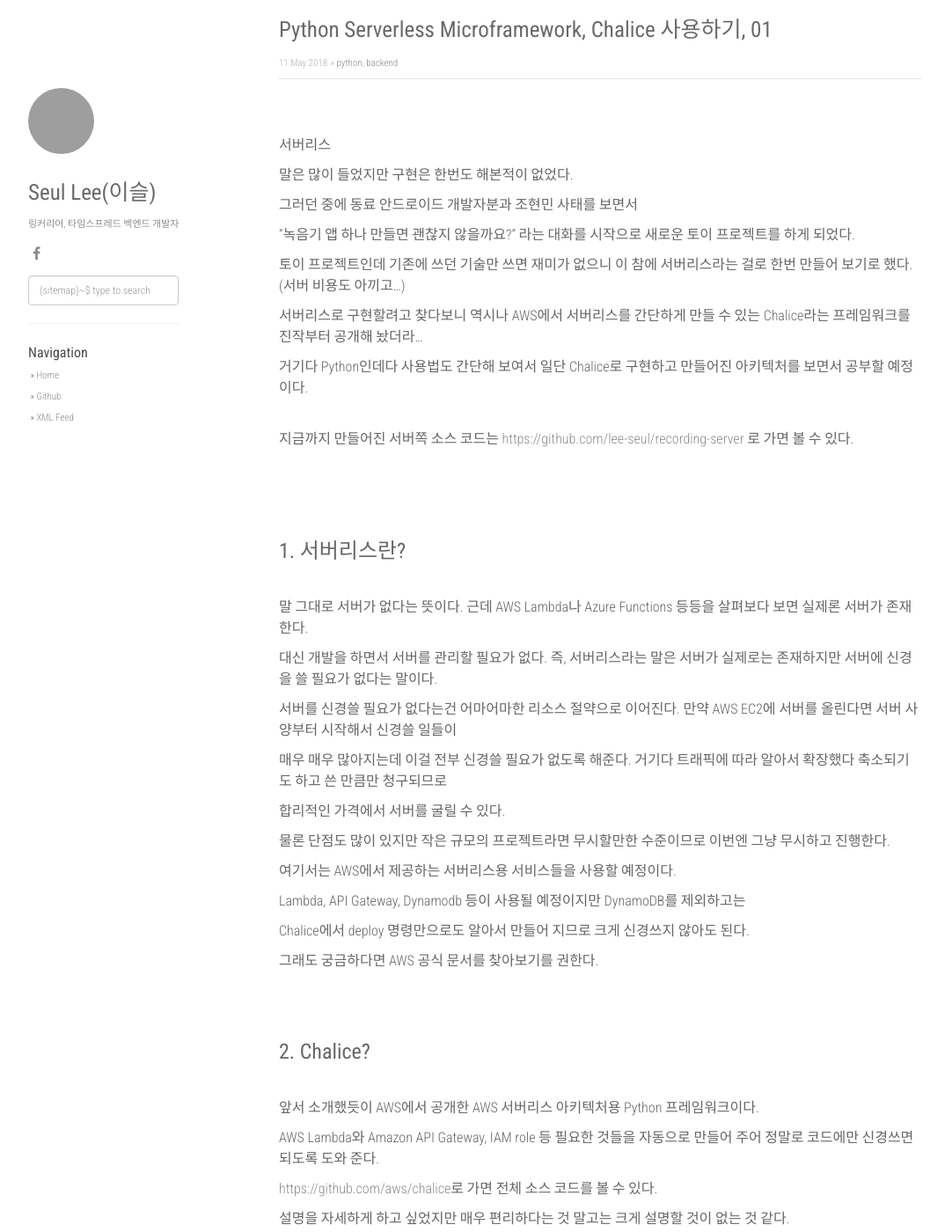
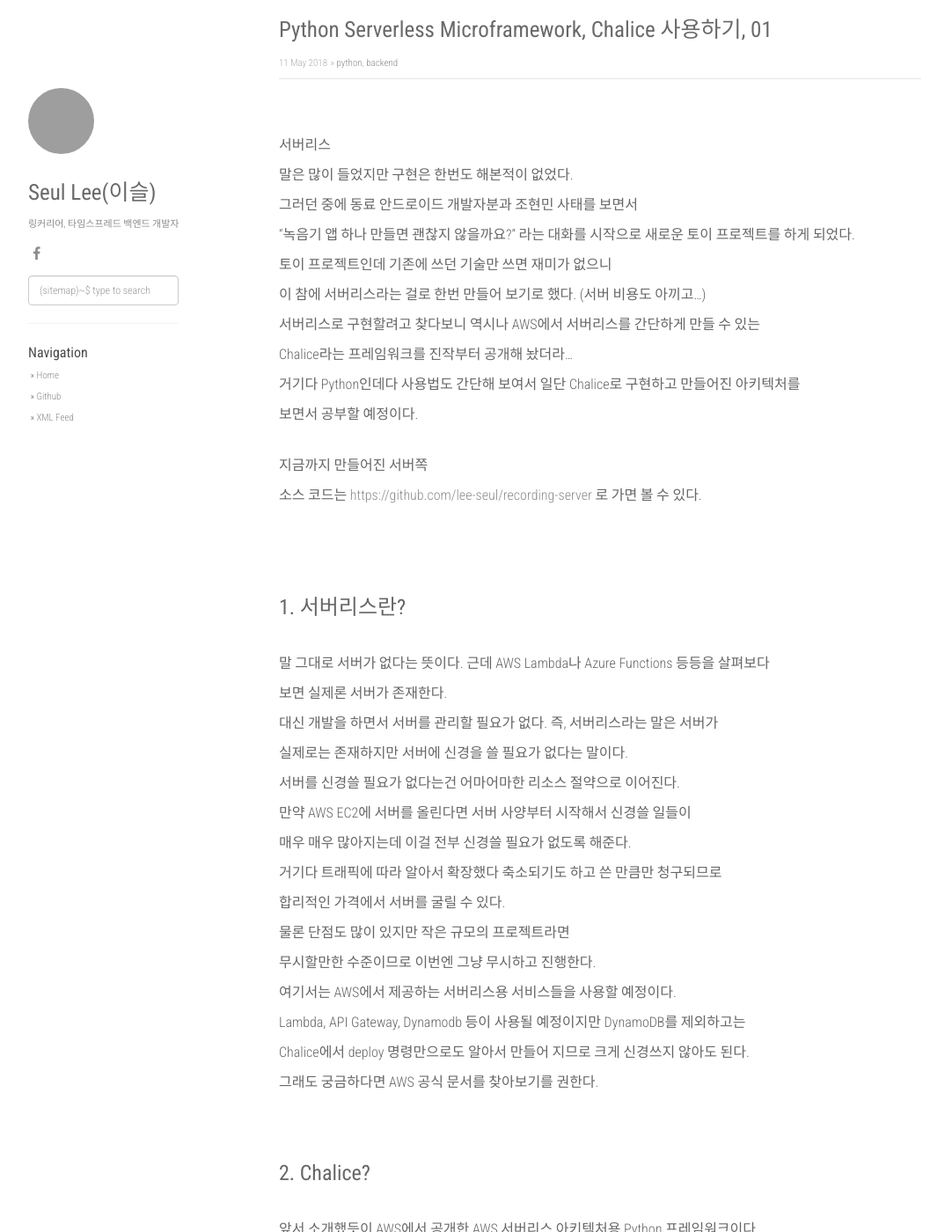
Before and after one commit to lee-seul/lee-seul.github.com, a Jekyll site: the page built from _posts/2018-05-11-python-serverless-microframework-01.markdown, in a window 1280 px wide and 1400 px high. Shown: the whole window at 88% size, without its empty margins (53-1127 px from the left). Built offline with Jekyll 4.4.1, drawn with Linux system fonts in a browser that asks for light colours; nearby versions of some CDN libraries; comment, search, counter and statistics services are not loaded; some of the changed text lies outside the part shown; grey boxes are pictures that could not be loaded.

Commit message:
문단 정리

```diff
--- a/_posts/2018-05-11-python-serverless-microframework-01.markdown
+++ b/_posts/2018-05-11-python-serverless-microframework-01.markdown
@@ -17,15 +17,22 @@
 
 "녹음기 앱 하나 만들면 괜찮지 않을까요?" 라는 대화를 시작으로 새로운 토이 프로젝트를 하게 되었다.
 
-토이 프로젝트인데 기존에 쓰던 기술만 쓰면 재미가 없으니 이 참에 서버리스라는 걸로 한번 만들어 보기로 했다.
-(서버 비용도 아끼고...)
+토이 프로젝트인데 기존에 쓰던 기술만 쓰면 재미가 없으니
 
-서버리스로 구현할려고 찾다보니 역시나 AWS에서 서버리스를 간단하게 만들 수 있는 Chalice라는 프레임워크를 진작부터 공개해 놨더라...
+이 참에 서버리스라는 걸로 한번 만들어 보기로 했다. (서버 비용도 아끼고...)
 
-거기다 Python인데다 사용법도 간단해 보여서 일단 Chalice로 구현하고 만들어진 아키텍처를 보면서 공부할 예정이다.
+서버리스로 구현할려고 찾다보니 역시나 AWS에서 서버리스를 간단하게 만들 수 있는
+
+Chalice라는 프레임워크를 진작부터 공개해 놨더라...
+
+거기다 Python인데다 사용법도 간단해 보여서 일단 Chalice로 구현하고 만들어진 아키텍처를
+
+보면서 공부할 예정이다.
 
 <br>
-지금까지 만들어진 서버쪽 소스 코드는 [https://github.com/lee-seul/recording-server](https://github.com/lee-seul/recording-server) 로 가면 볼 수 있다.
+지금까지 만들어진 서버쪽
+
+소스 코드는 [https://github.com/lee-seul/recording-server](https://github.com/lee-seul/recording-server) 로 가면 볼 수 있다.
 
 <br>
 <br>
@@ -36,17 +43,27 @@
 
 <br>
 
-말 그대로 서버가 없다는 뜻이다. 근데 AWS Lambda나 Azure Functions 등등을 살펴보다 보면 실제론 서버가 존재한다.
+말 그대로 서버가 없다는 뜻이다. 근데 AWS Lambda나 Azure Functions 등등을 살펴보다
 
-대신 개발을 하면서 서버를 관리할 필요가 없다. 즉, 서버리스라는 말은 서버가 실제로는 존재하지만 서버에 신경을 쓸 필요가 없다는 말이다.
+보면 실제론 서버가 존재한다.
 
-서버를 신경쓸 필요가 없다는건 어마어마한 리소스 절약으로 이어진다. 만약 AWS EC2에 서버를 올린다면 서버 사양부터 시작해서 신경쓸 일들이
+대신 개발을 하면서 서버를 관리할 필요가 없다. 즉, 서버리스라는 말은 서버가
 
-매우 매우 많아지는데 이걸 전부 신경쓸 필요가 없도록 해준다. 거기다 트래픽에 따라 알아서 확장했다 축소되기도 하고 쓴 만큼만 청구되므로
+실제로는 존재하지만 서버에 신경을 쓸 필요가 없다는 말이다.
+
+서버를 신경쓸 필요가 없다는건 어마어마한 리소스 절약으로 이어진다.
+
+만약 AWS EC2에 서버를 올린다면 서버 사양부터 시작해서 신경쓸 일들이
+
+매우 매우 많아지는데 이걸 전부 신경쓸 필요가 없도록 해준다.
+
+거기다 트래픽에 따라 알아서 확장했다 축소되기도 하고 쓴 만큼만 청구되므로
 
 합리적인 가격에서 서버를 굴릴 수 있다.
 
-물론 단점도 많이 있지만 작은 규모의 프로젝트라면 무시할만한 수준이므로 이번엔 그냥 무시하고 진행한다.
+물론 단점도 많이 있지만 작은 규모의 프로젝트라면
+
+무시할만한 수준이므로 이번엔 그냥 무시하고 진행한다.
 
 여기서는 AWS에서 제공하는 서버리스용 서비스들을 사용할 예정이다.
 
@@ -69,9 +86,13 @@
 
 앞서 소개했듯이 AWS에서 공개한 AWS 서버리스 아키텍처용 Python 프레임워크이다.
 
-AWS Lambda와 Amazon API Gateway, IAM role 등 필요한 것들을 자동으로 만들어 주어 정말로 코드에만 신경쓰면 되도록 도와 준다.
+AWS Lambda와 Amazon API Gateway, IAM role 등 필요한 것들을
 
-[https://github.com/aws/chalice](https://github.com/aws/chalice)로 가면 전체 소스 코드를 볼 수 있다.
+자동으로 만들어 주어 정말로 코드에만 신경쓰면 되도록 도와 준다.
+
+[https://github.com/aws/chalice](https://github.com/aws/chalice)로 가면
+
+전체 소스 코드를 볼 수 있다.
 
 설명을 자세하게 하고 싶었지만 매우 편리하다는 것 말고는 크게 설명할 것이 없는 것 같다.
 
```
